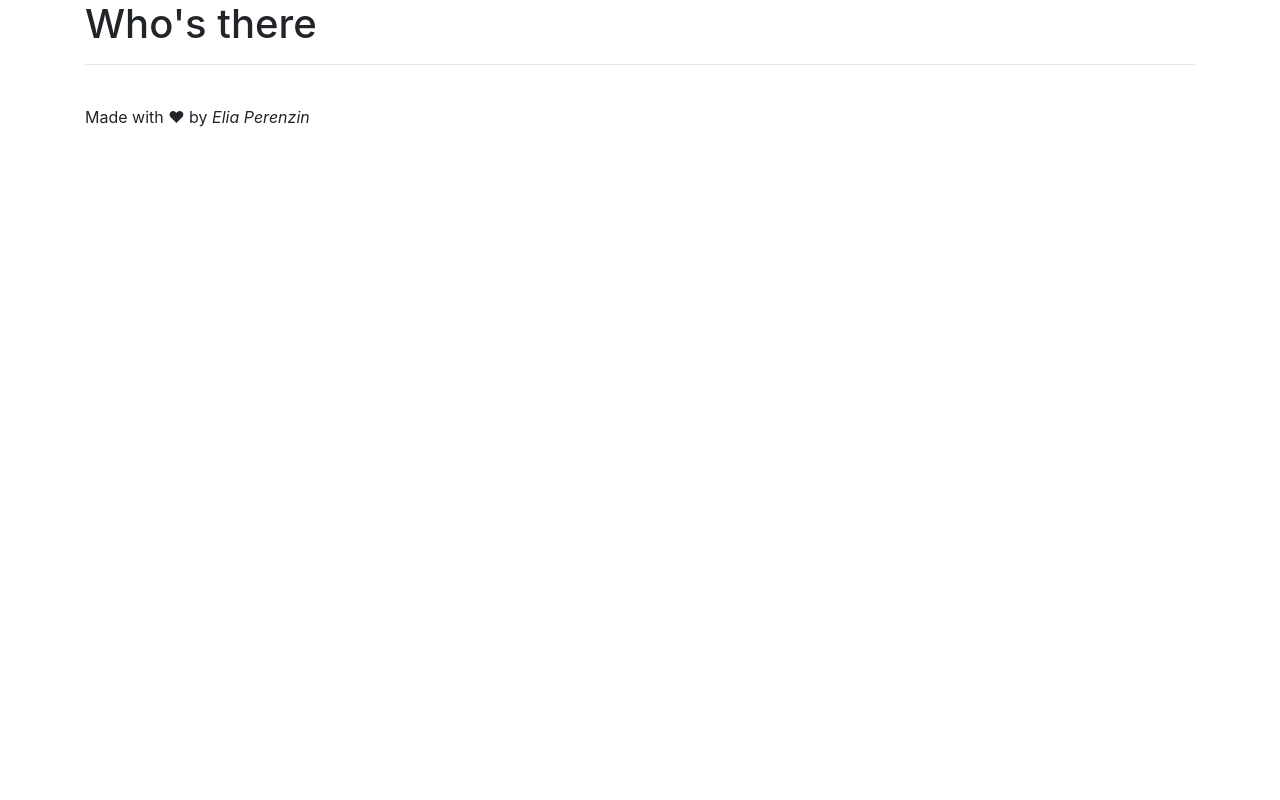
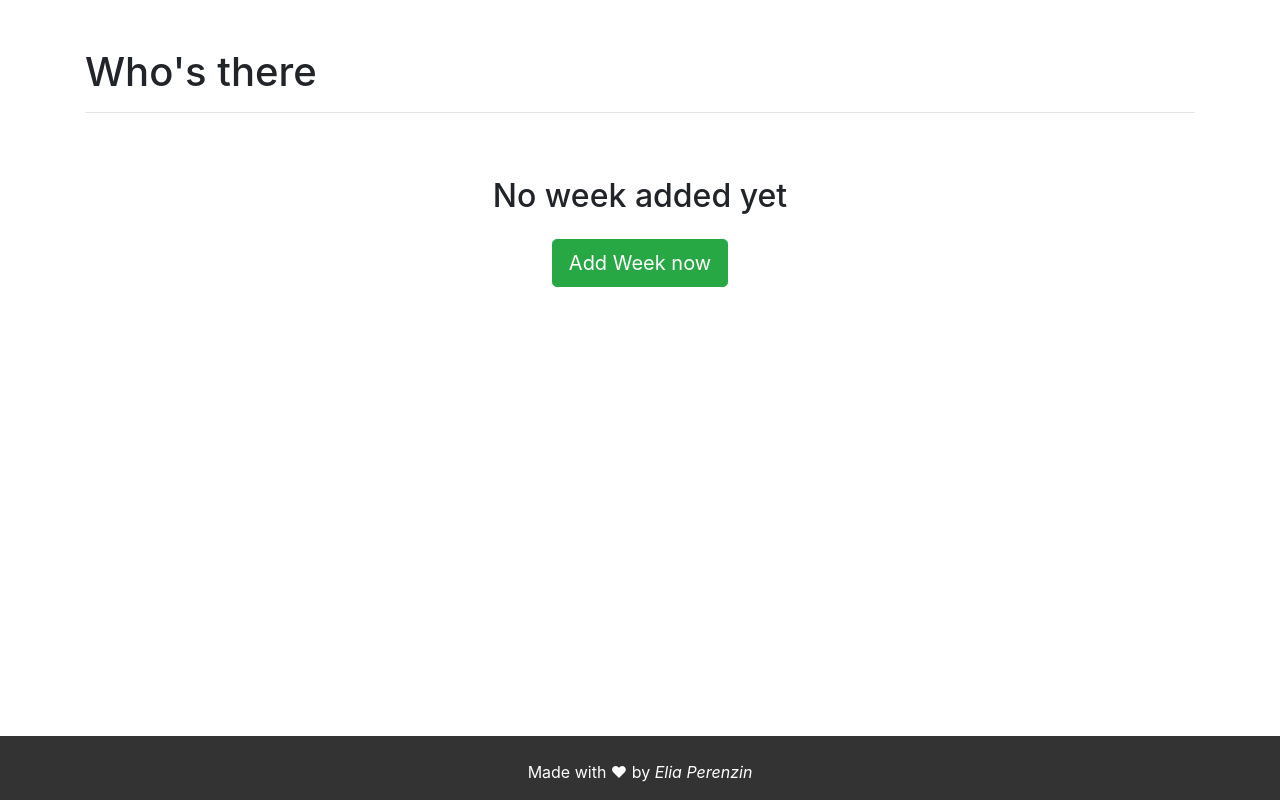
Before and after one commit to zperee/whos-there, a Flask app: page / in a window 1280 px wide. Run offline with Flask 2, Linux system fonts and the light colour scheme; some libraries are stand-ins or nearby versions.

Commit message:
HTML of Index with no data available

```diff
--- a/static/css/custom.css
+++ b/static/css/custom.css
@@ -0,0 +1,7 @@
+footer {
+    position: absolute;
+    bottom: 0;
+    width: 100%;
+    background-color: #333;
+    color:#fff;
+  }
--- a/templates/index.html
+++ b/templates/index.html
@@ -4,13 +4,29 @@
 
 {% block main %}
 
-<div class="container">
+<div class="container mt-5">
   <div class="row">
     <div class="col">
       <h1>Who's there</h1>
       <hr>
     </div>
   </div>
+  <div class="row justify-content-center mt-5 text-center">
+    <div class="col-6">
+        {% if week %}
+        <ul class="nav nav-tabs">
+          {% for day, data in week.items() %}
+            <li class="nav-item">
+              <a class="nav-link active" href="#">day['day']</a>
+            </li>
+          {% endfor %}
+        </ul>
+        {% else %}
+          <h2>No week added yet</h2>
+          <button type="button" class="btn btn-success btn-lg mx-auto mt-3">Add Week now</button>
+        {% endif %}
+    </div>
+  </div>
 </div>
 
 {% endblock %}
--- a/templates/public_template.html
+++ b/templates/public_template.html
@@ -18,7 +18,7 @@
         {% block main %}{% endblock %}
     </main>
 
-    <footer class="container">
+    <footer class="mt-5 text-center">
         <br>
         <p>Made with &hearts; by <i>Elia Perenzin</i></p>
     </footer>
```
